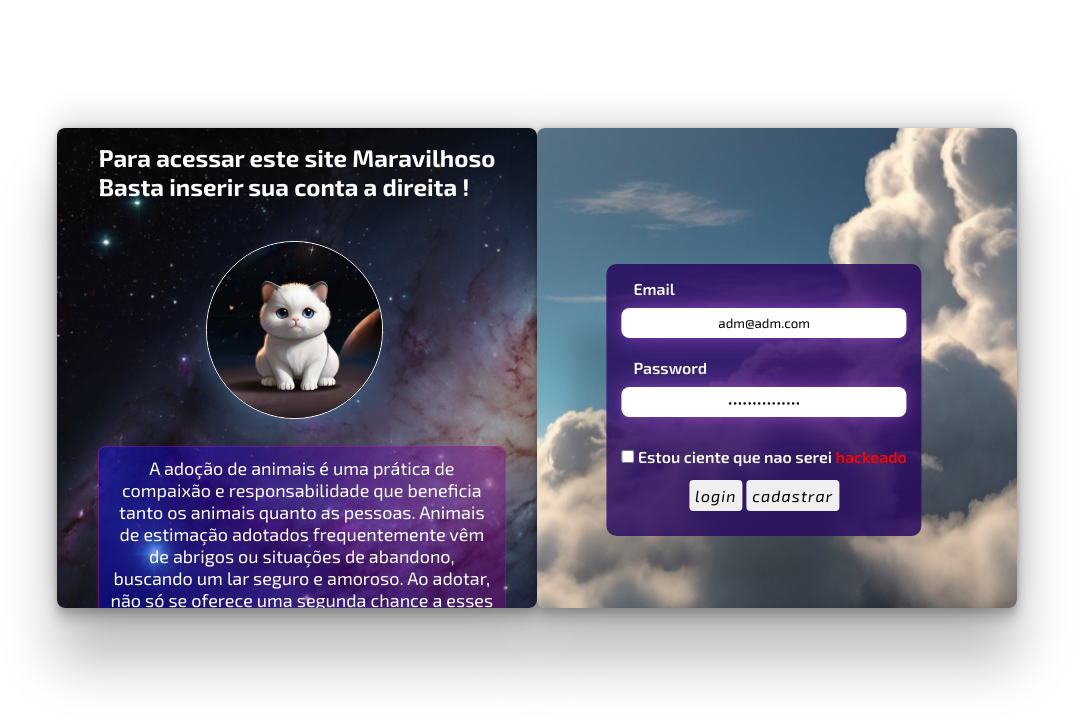
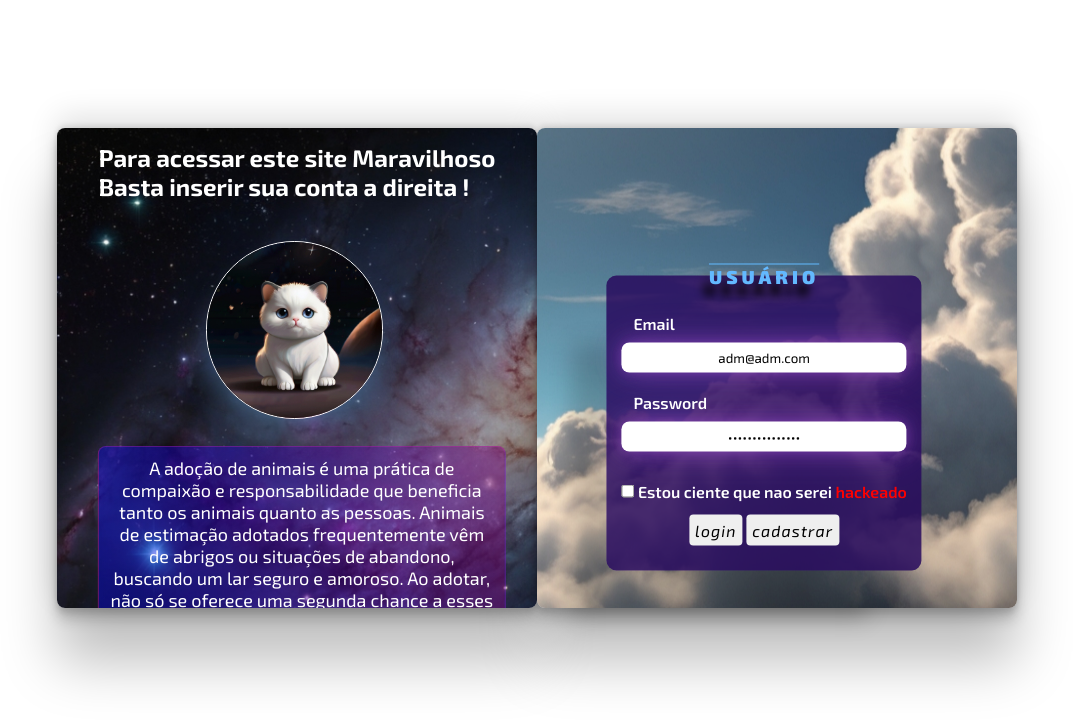
Before and after one commit to MarcioAlac/SiteDoacao, a plain HTML site: page login.html in a window 1280 px wide. Shown: the whole page, without its empty margins (103-1176 px from the left). Drawn offline with Linux system fonts and the light colour scheme.

Commit message:
login 1.1S

```diff
--- a/login.html
+++ b/login.html
@@ -39,6 +39,7 @@
         <form action="/index.html" method="post">
           <div class="container">
             <div class="info-login">
+              <h3 class="info-title">USUÁRIO</h3>
               <div class="user-area">
 
                 <div class="login">
--- a/style/login/login.css
+++ b/style/login/login.css
@@ -198,6 +198,18 @@ main
 
 .btn:hover
 {
+    color: rgb(255, 255, 255);
     background-color: blue;
-    color: rgb(255, 255, 255);
 }
+
+.info-title
+{
+    text-shadow: -6px 12px 8px rgba(0, 0, 0, 1);
+    color: rgb(99, 185, 255);
+    text-decoration: overline;
+    letter-spacing: 4px;
+    border-radius: 5px;
+    position: relative;
+    font-weight: 900;
+    top: -10%;
+}
```
